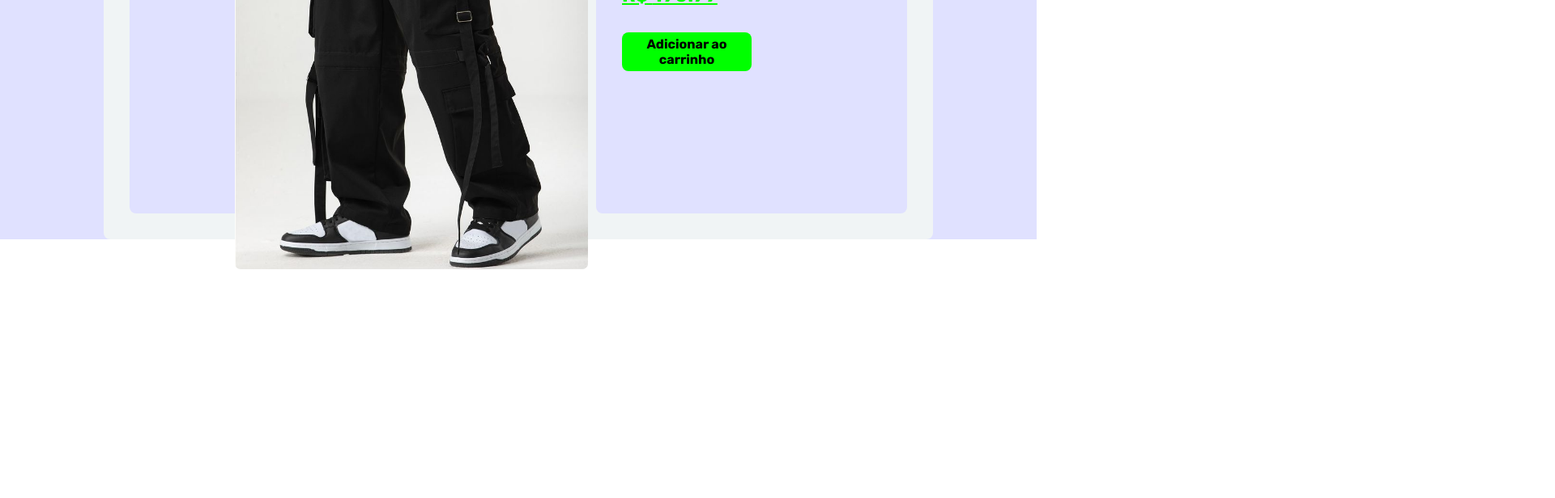
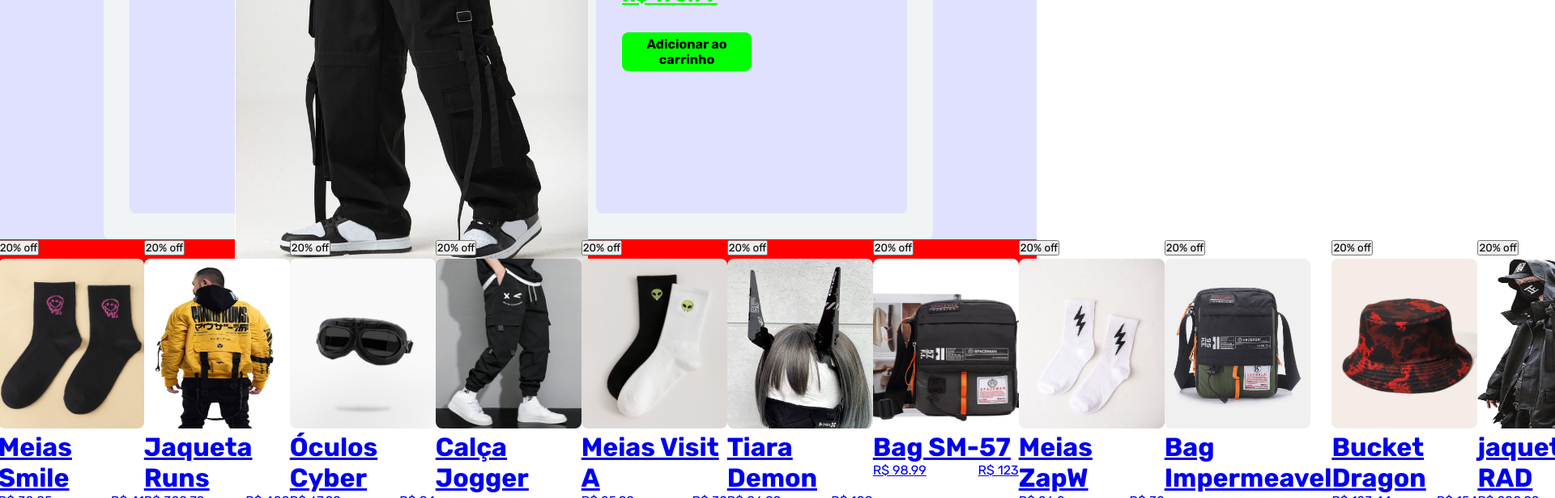
Before and after one commit to gustavocarvalho-ra/NextJs-Loja_Roupas, a Next.js app: page /produtos/1 in a window 1280 px wide. Shown: the part 536-1152 px from the top of the page at 81% size, 1920 px wide, since content can reach past the window. Before the commit the page ends 870 px from the top, so only its background shows below. Built offline with nearby package versions, Linux system fonts and the light colour scheme; a web font is replaced by a local one.

Commit message:
feat: test cards component

```diff
--- a/app/produtos/[id]/page.tsx
+++ b/app/produtos/[id]/page.tsx
@@ -8,6 +8,7 @@ import { Main } from "../styles";
 import Image from 'next/image';
 import Link from "next/link"
 import ImageZoom from "@/app/components/ZoomImage";
+import ItensCard from './../../components/ItensCard/index';
 
 interface Params {
   id: string
@@ -57,6 +58,8 @@ const ProdutoDetalhes: React.FC<{ params: Params}> = ({ params }) => {
           {/* <ImageZoom src={produto.photo} zoomImageSrc="/path/to/your/zoom-image.jpg" zoomFactor={2} width={500} height={500} /> */}
         </div>
       </Main>
+    <ItensCard />
+
     </>
   );
 };
```
Also changed, not shown: app/components/ItensCard/index.tsx (+3 -5 lines).
